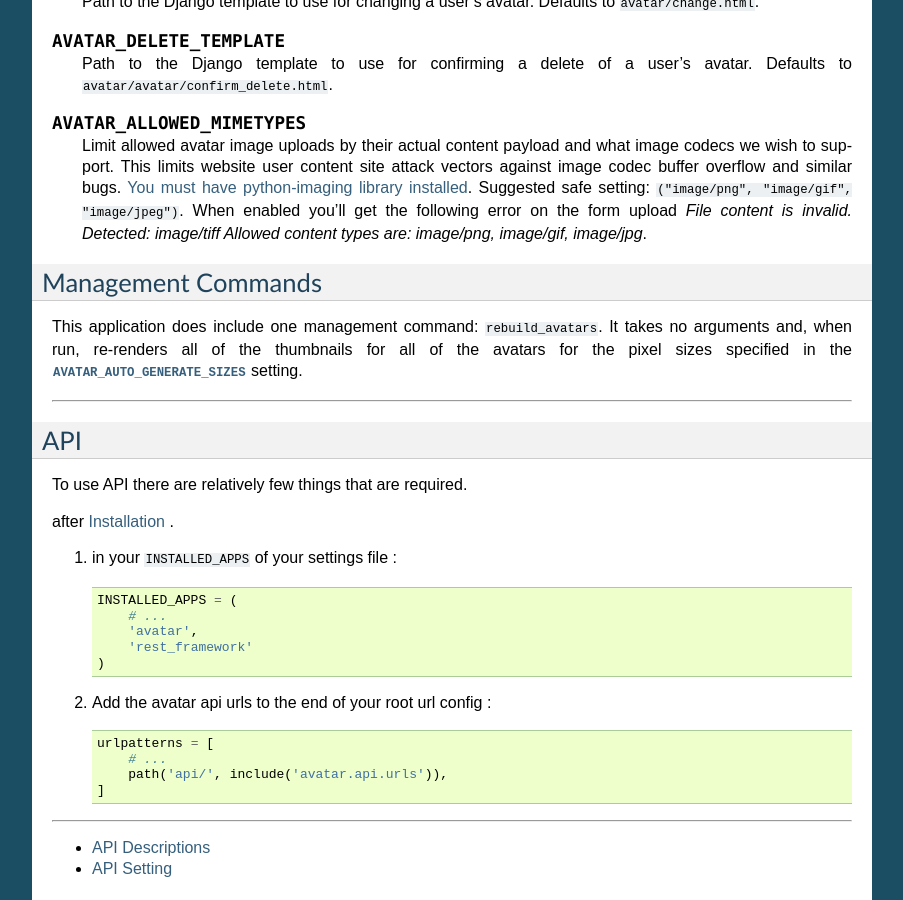
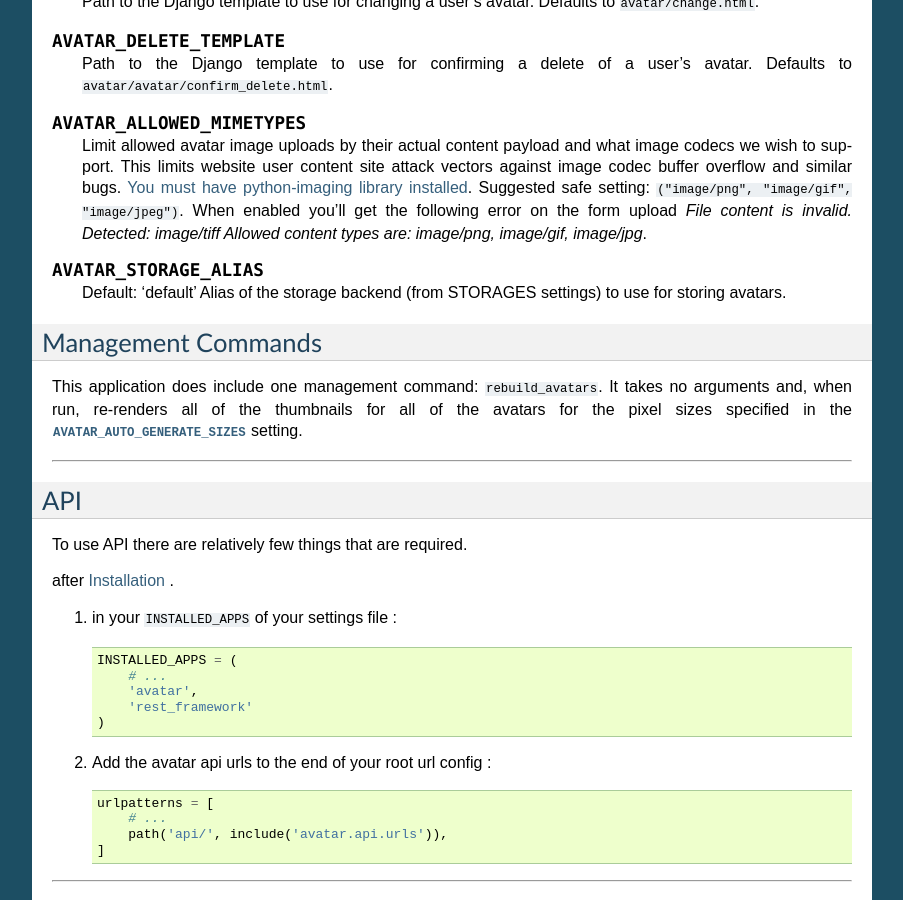
Before and after one commit to jazzband/django-avatar, a Sphinx documentation site: the page built from docs/index.rst, in a window 1280 px wide and 900 px high, scrolled down 3970 px. Shown: the whole window, without its empty margins (198-1101 px from the left). Built offline with Sphinx 7.4.7, drawn with Linux system fonts in a browser that asks for light colours.

```diff
--- a/docs/index.rst
+++ b/docs/index.rst
@@ -263,6 +263,11 @@ appear on the site. Listed below are those settings:
     Suggested safe setting: ``("image/png", "image/gif", "image/jpeg")``.
     When enabled you'll get the following error on the form upload *File content is invalid. Detected: image/tiff Allowed content types are: image/png, image/gif, image/jpg*.
 
+.. py:data:: AVATAR_STORAGE_ALIAS
+
+   Default: 'default'
+   Alias of the storage backend (from STORAGES settings) to use for storing avatars.
+
 
 Management Commands
 -------------------
```
Also changed, not shown: 2 other files.
